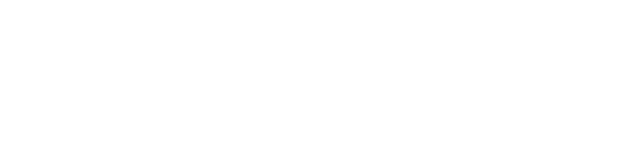
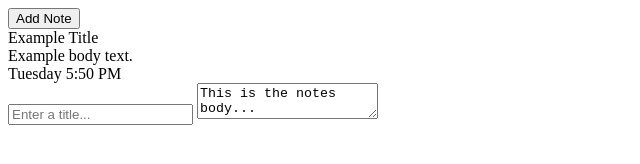
Before and after one commit to ilinsmeier/notes-app, a plain HTML site: page index.html in a window 1280 px wide. Shown: the whole page, without its empty margins (0-640 px from the left). Drawn offline with Linux system fonts and the light colour scheme.

Commit message:
create index outline for notes app

```diff
--- a/index.html
+++ b/index.html
@@ -8,6 +8,21 @@
     <!-- <link rel="stylesheet" href="./css/main.css"> -->
 </head>
 <body>
-
+    <div class="notes" id="app">
+        <div class="notes__sidebar">
+            <button class="notes__add" type="button">Add Note</button>
+            <div class="notes__list">
+                <div class="notes__list item">
+                    <div class="notes__small-title">Example Title</div>
+                    <div class="notes__small-body">Example body text.</div>
+                    <div class="notes__small-updated">Tuesday 5:50 PM</div>
+                </div>
+            </div>
+        </div>
+        <div class="notes__preview">
+            <input class="notes__title" type="text" placeholder="Enter a title...">
+            <textarea class="notes__body">This is the notes body...</textarea>
+        </div>
+    </div>
 </body>
 </html>
```
